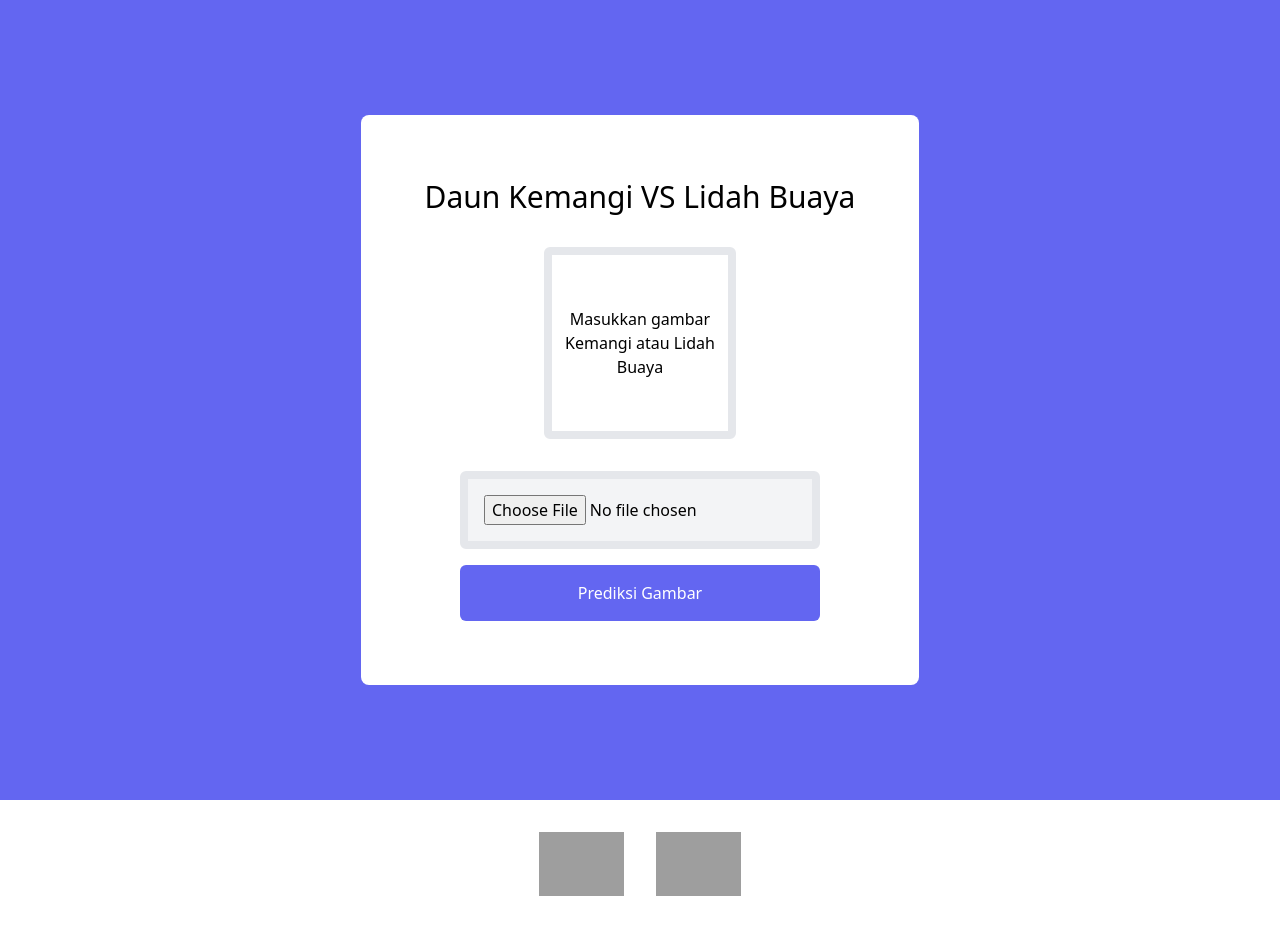
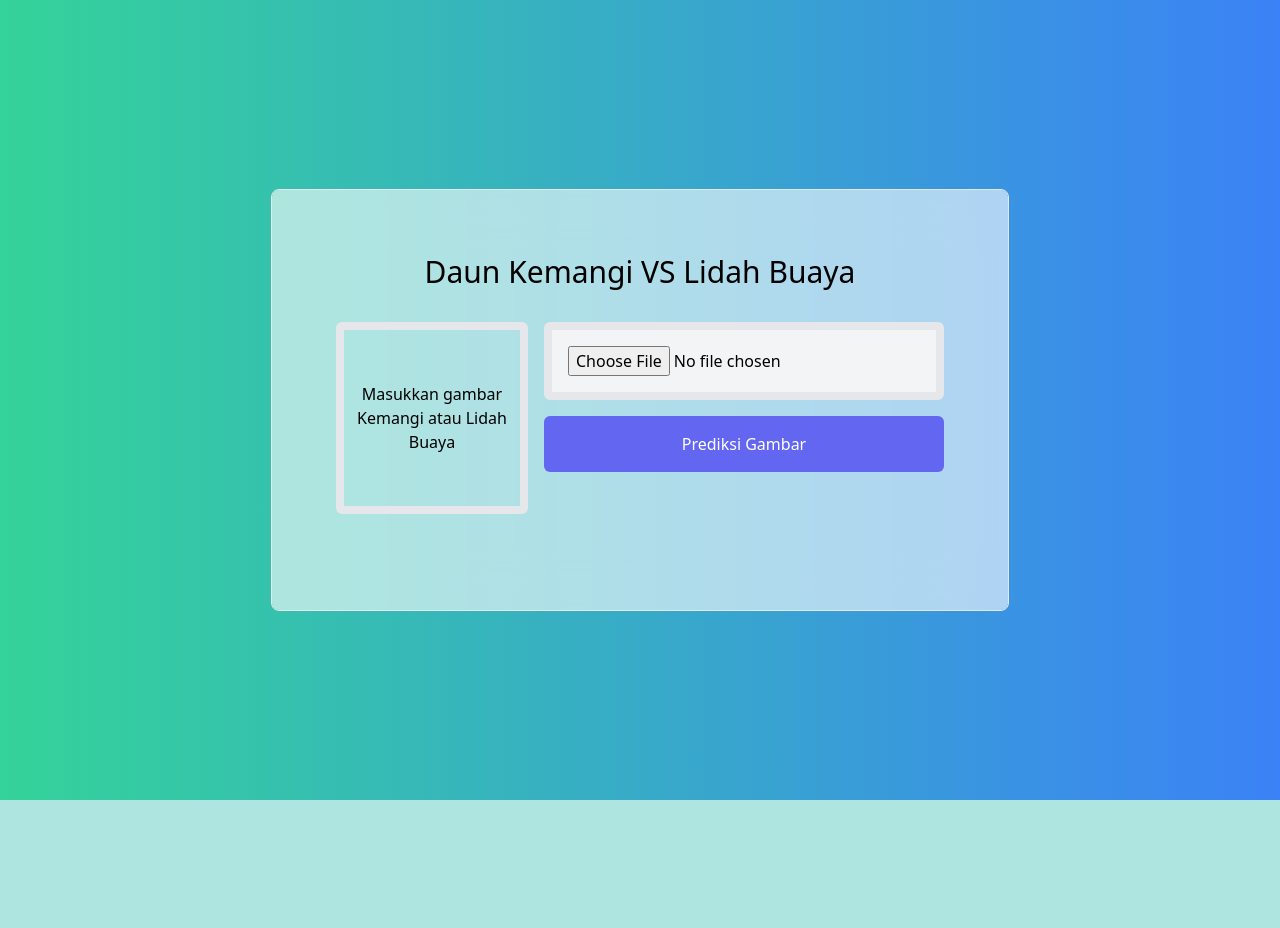
Before and after one commit to gillyhuga/image-classification, a Flask app: page / in a window 1280 px wide. After the commit the page ends 800 px from the top, so only its background shows below. Run offline with Flask 2, Linux system fonts and the light colour scheme; grey boxes are pictures that could not be loaded.

Commit message:
update index

```diff
--- a/templates/index.html
+++ b/templates/index.html
@@ -10,7 +10,7 @@
         />
         <title>Kemangi vs Lidah Buaya</title>
     </head>
-    <body>
+    <body >
         <section
             class="
                 flex
@@ -18,7 +18,7 @@
                 items-center
                 w-screen
                 h-screen
-                bg-indigo-500
+                bg-gradient-to-r from-green-400 to-blue-500
             "
         >
             <main
@@ -28,11 +28,14 @@
                     items-center
                     p-16
                     bg-white
+                    bg-clip-padding backdrop-filter backdrop-blur-xl bg-opacity-60 border border-gray-200
                     rounded-lg
+
                 "
             >
                 <h1 class="text-3xl text-bold">Daun Kemangi VS Lidah Buaya</h1>
-
+                <div class="grid grid-cols-3 gap-4">
+                    <div class="...">
                         {% if uploaded_image %}
                         <img
                             src="{{ url_for('send_uploaded_image', filename=uploaded_image) }}"
@@ -58,7 +61,8 @@
                         {% endif %} {% if prediction %}
                         <p class="mb-8">Hasil Prediksi: {{prediction}}</p>
                         {% endif %}
-
+                    </div>
+                    <div class="col-span-2 py-8">
                         <form
                         method="post"
                         enctype="multipart/form-data"
@@ -82,9 +86,15 @@
                             Prediksi Gambar
                         </button>
                     </form>
+
+                    </div>
+                  </div>
+
+
+
             </main>
         </section>
-        <footer class="flex gap-x-8 justify-center items-center h-32 bg-white">
+        <!-- <footer class="flex gap-x-8 justify-center items-center h-32 bg-white">
             <img
                 class="h-16"
                 src="https://digitalent.kominfo.go.id/assets/@images/logo.png"
@@ -95,6 +105,6 @@
                 src="https://upload.wikimedia.org/wikipedia/commons/thumb/a/a2/Logo_of_Ministry_of_Communication_and_Information_Technology_of_the_Republic_of_Indonesia.svg/1200px-Logo_of_Ministry_of_Communication_and_Information_Technology_of_the_Republic_of_Indonesia.svg.png"
                 alt=""
             />
-        </footer>
+        </footer> -->
     </body>
 </html>
```
Also changed, not shown: static/uploads/007.jpg (added), static/uploads/010.jpg (added), static/uploads/023.jpg (added), static/uploads/046.jpg (added), static/uploads/download.jpg (added), static/uploads/imagesss.jpg (added), static/uploads/kemangg.jpg (added). Lines whose indentation alone changed are shown as unchanged.
